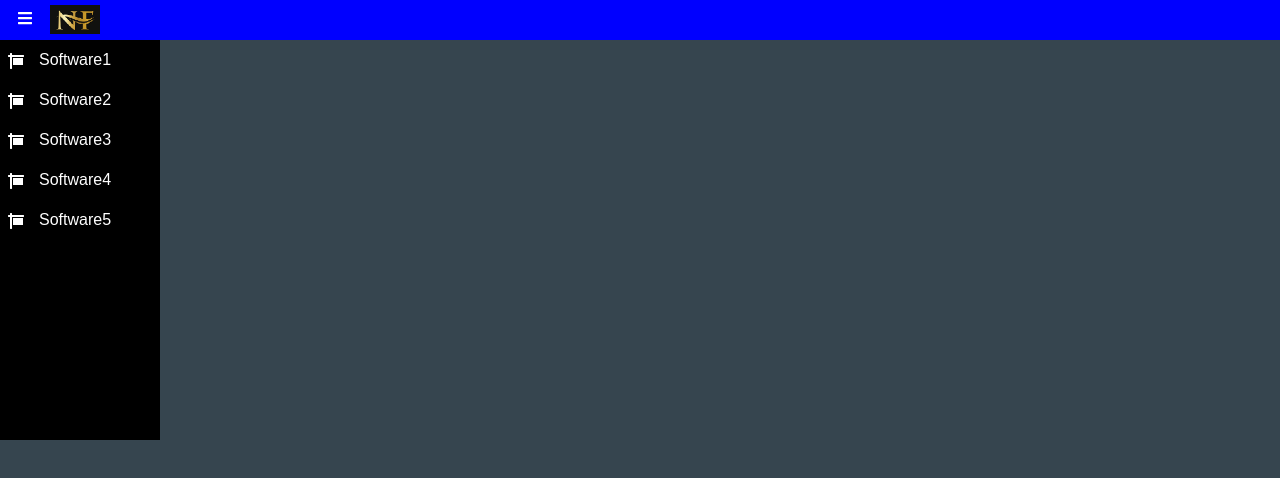
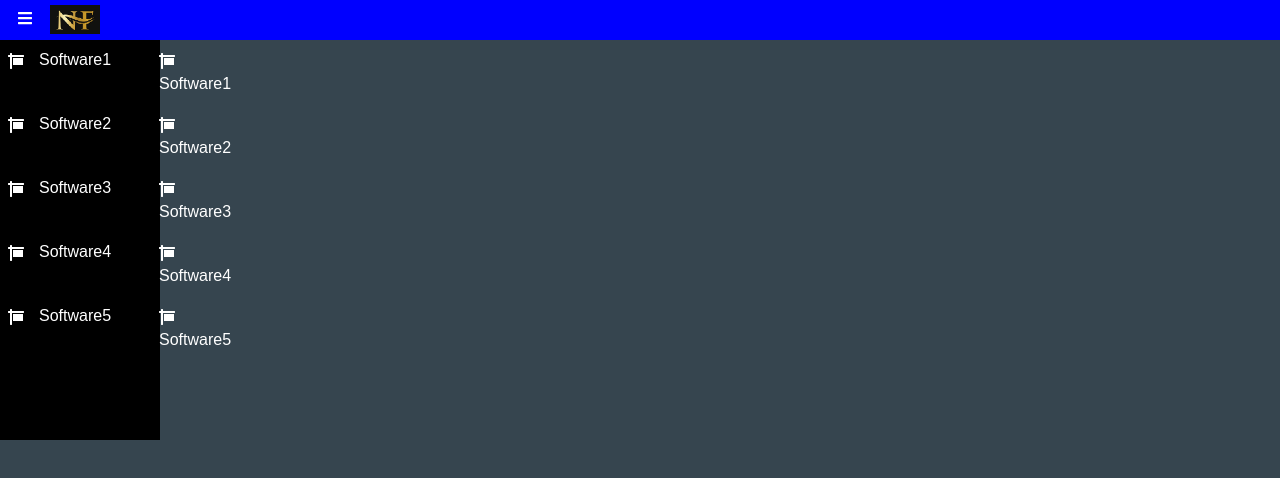
Before and after one commit to MubasharMurtza/ReactPro, a React (Create React App) app: page / in a window 1280 px wide. Shown: the top 478 px of the page. Built offline with nearby package versions, Linux system fonts and the light colour scheme.

Commit message:
no changing

```diff
--- a/src/Components/Nav/Sidebar.js
+++ b/src/Components/Nav/Sidebar.js
@@ -15,12 +15,12 @@ const dataArray = [
         subArray:[
             {
                 path: "/",
-                name: "Software123456",
+                name: "Value1",
                 icon:<FaSign />,
             },
             {
                 path: "/",
-                name: "Software1",
+                name: "Value2",
                 icon:<FaSign />,
             }
         ]
@@ -60,6 +60,10 @@ const dataArray = [
                         <span style={{marginRight:"15px"}}>{data.icon}</span>
                         <span style={{display:menubarSize ? "none" : "block", width:"120px"}}>{data.name}</span>
                     </div>
+                    <div>
+                        <span style={{marginRight:"15px"}}>{data.icon}</span>
+                        <span style={{display:menubarSize ? "none" : "block", width:"120px"}}>{data.name}</span>
+                    </div>
                 </div>
             ))}
         </div>
```
